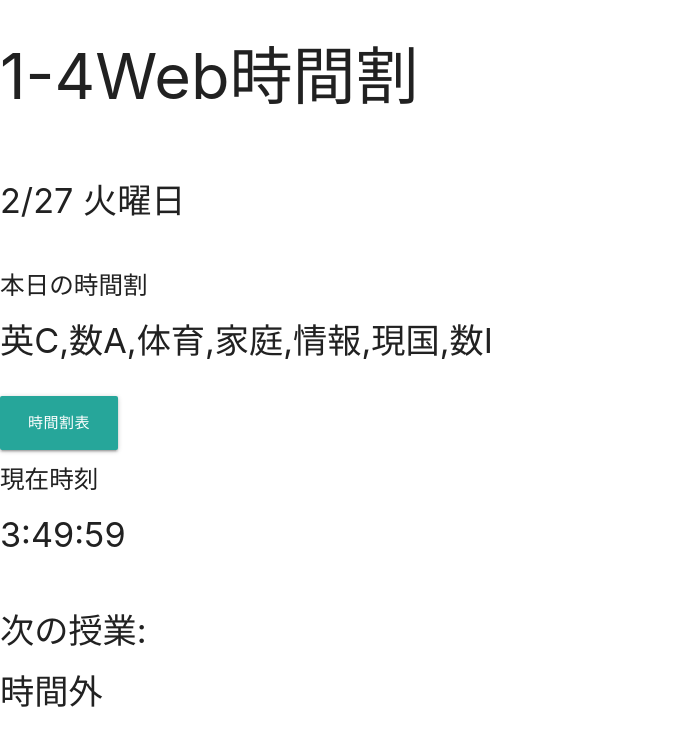
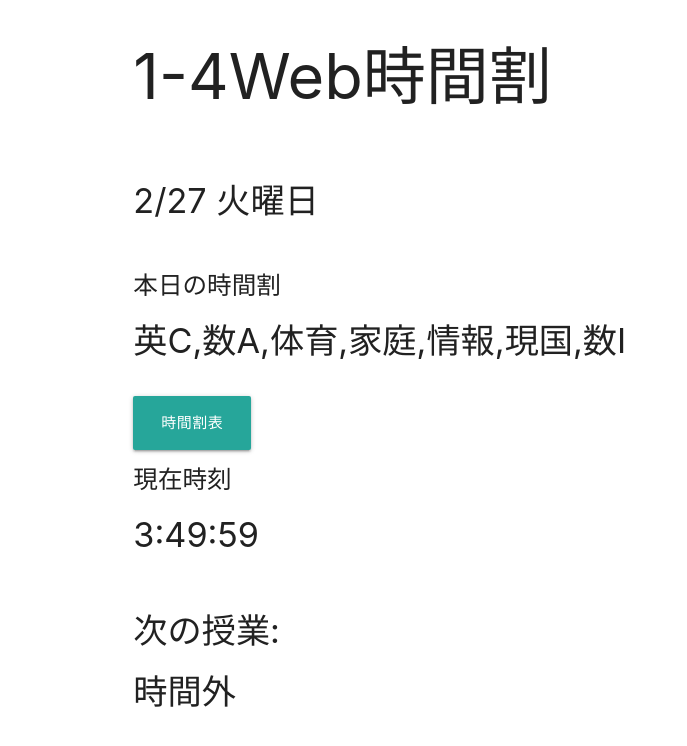
Before and after one commit to koucyan-iruka/SmartJikanwari, a plain HTML site: page index.html in a window 1280 px wide. Shown: the whole page, without its empty margins (0-687 px from the left). Drawn offline with nearby package versions, Linux system fonts and the light colour scheme.

Commit message:
Update index.html

```diff
--- a/index.html
+++ b/index.html
@@ -7,7 +7,7 @@
     <link rel="stylesheet" href="https://cdnjs.cloudflare.com/ajax/libs/materialize/1.0.0/css/materialize.min.css">
     <script src="script.js"></script>
 </head>
-<body>
+<body style="margin-left: 100pt">
     <h1>1-4Web時間割</h1>
     <br>
     <h4 class="date"></h4>
```
